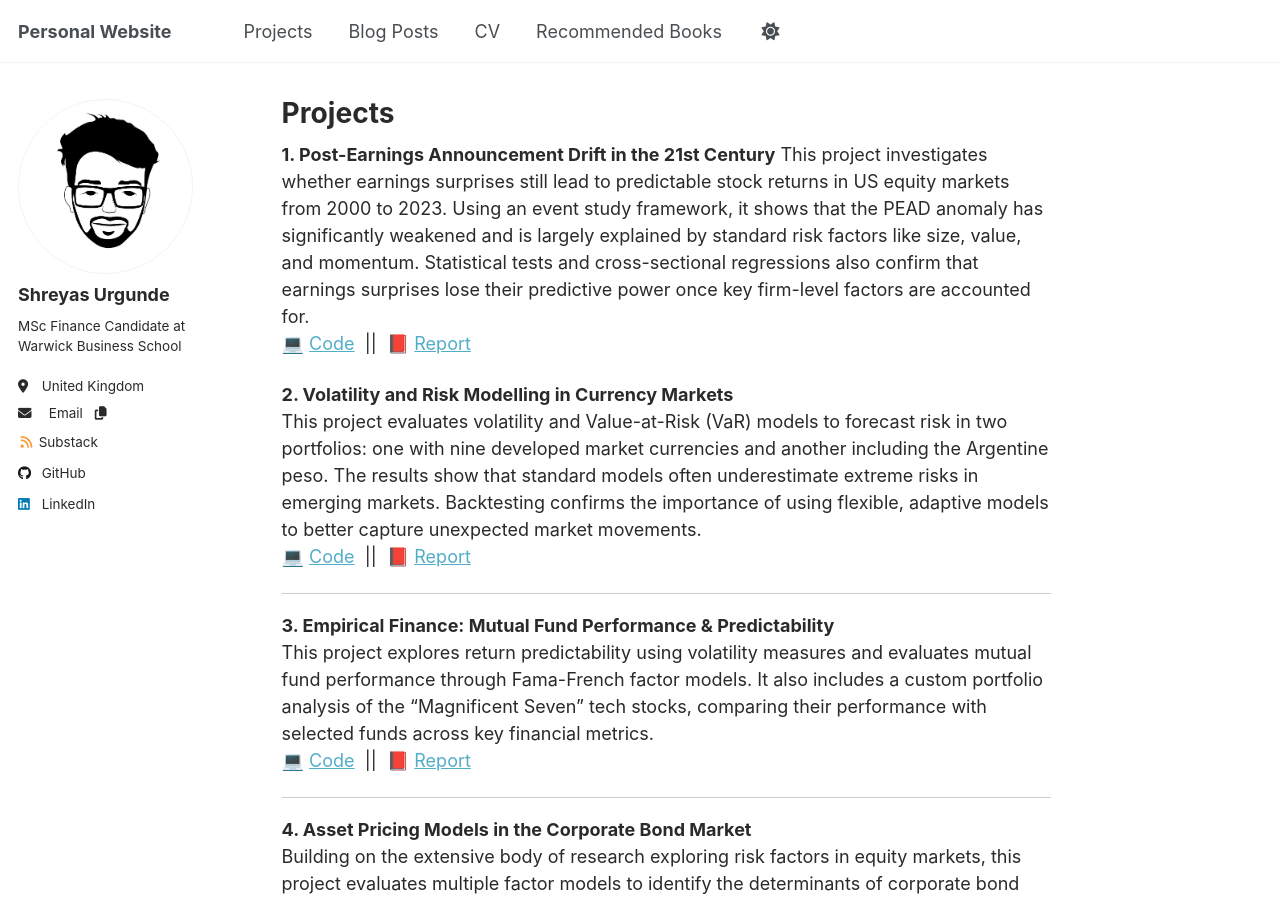
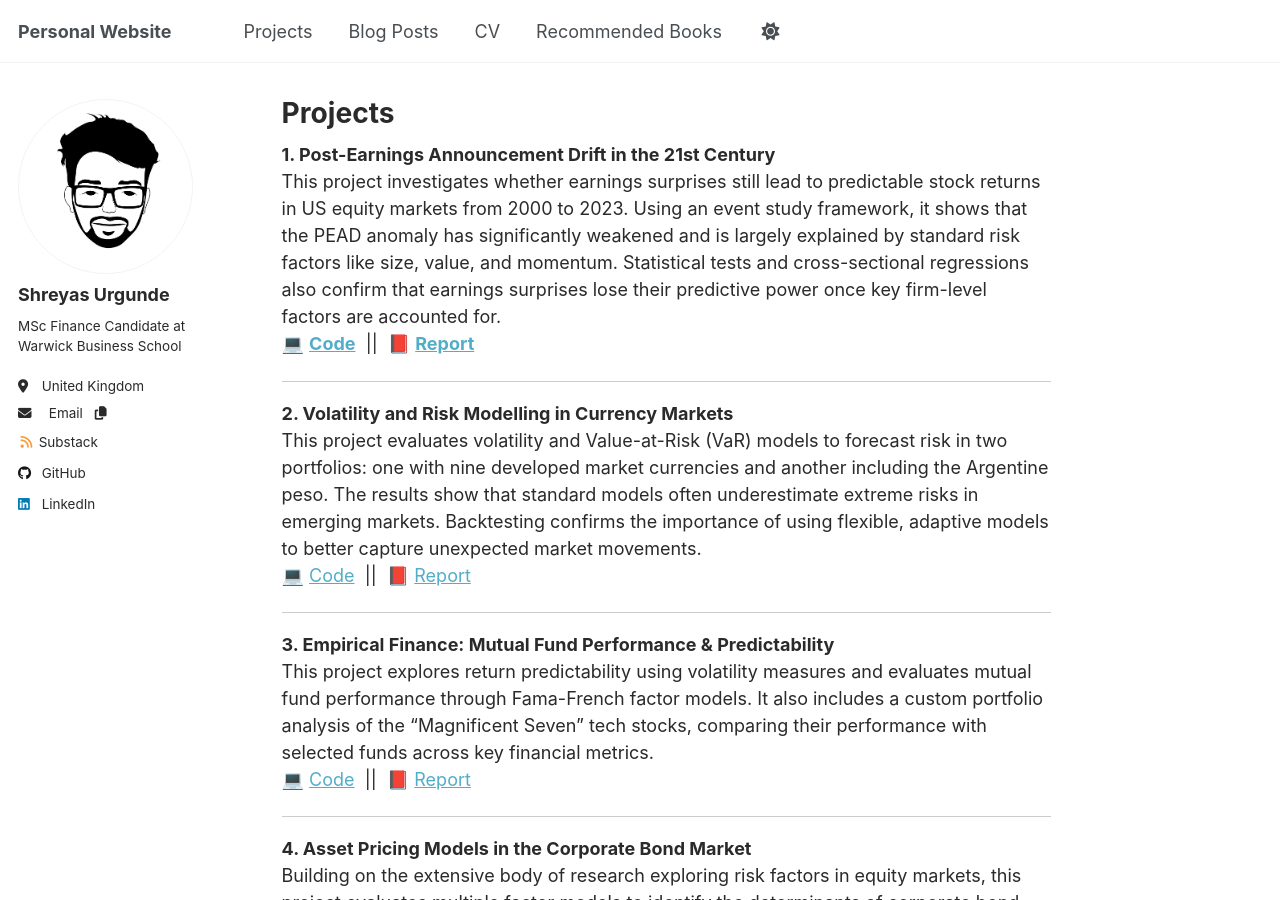
Before and after one commit to shreyasxi/shreyasxi.github.io, a Jekyll site: the page built from _pages/projects.md, in a window 1280 px wide and 900 px high. Built offline with Jekyll 4.4.1, drawn with Linux system fonts in a browser that asks for light colours; a script that is not in the unit is left out.

Commit message:
Update projects.md

```diff
--- a/_pages/projects.md
+++ b/_pages/projects.md
@@ -7,7 +7,9 @@
 
 **1. Post-Earnings Announcement Drift in the 21st Century**
 This project investigates whether earnings surprises still lead to predictable stock returns in US equity markets from 2000 to 2023. Using an event study framework, it shows that the PEAD anomaly has significantly weakened and is largely explained by standard risk factors like size, value, and momentum. Statistical tests and cross-sectional regressions also confirm that earnings surprises lose their predictive power once key firm-level factors are accounted for.
-💻 <a href="https://github.com/shreyasxi/PEAD-Anomaly-in-US-Equities/blob/main/Jupyter%20Notebook/5582804.ipynb" target="_blank">Code</a> &nbsp;||&nbsp; 📕 <a href="/files/Volatility Forecasting and Risk Modelling Report.pdf" target="_blank">Report</a>
+💻 <a href="https://github.com/shreyasxi/PEAD-Anomaly-in-US-Equities/blob/main/Jupyter%20Notebook/5582804.ipynb" target="_blank"><strong>Code</strong></a> &nbsp;||&nbsp; 📕 <a href="/files/PEAD_Project.pdf" target="_blank"><strong>Report</strong></a>
+
+<div style="height: 1px; background-color: #cccccc; margin: 1em 0;"></div>
 
 **2. Volatility and Risk Modelling in Currency Markets**
 This project evaluates volatility and Value-at-Risk (VaR) models to forecast risk in two portfolios: one with nine developed market currencies and another including the Argentine peso. The results show that standard models often underestimate extreme risks in emerging markets. Backtesting confirms the importance of using flexible, adaptive models to better capture unexpected market movements.
```
